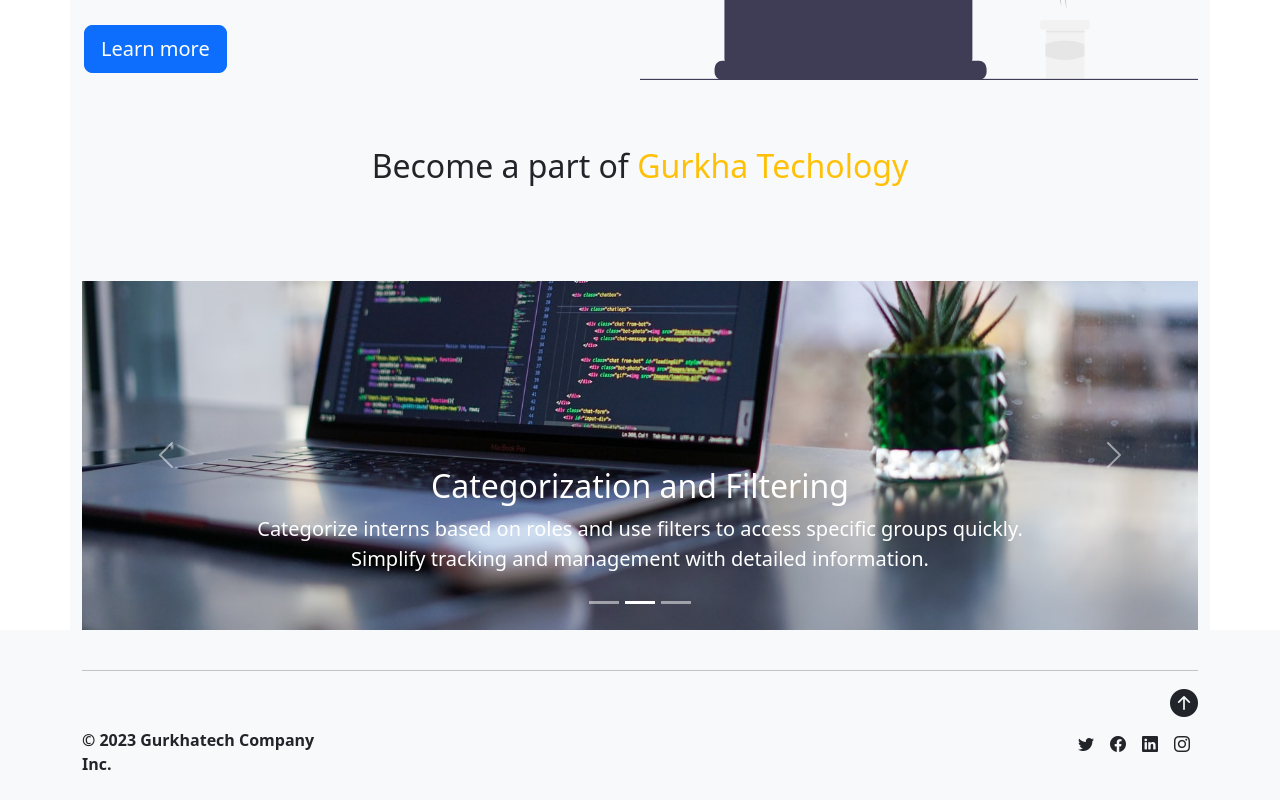
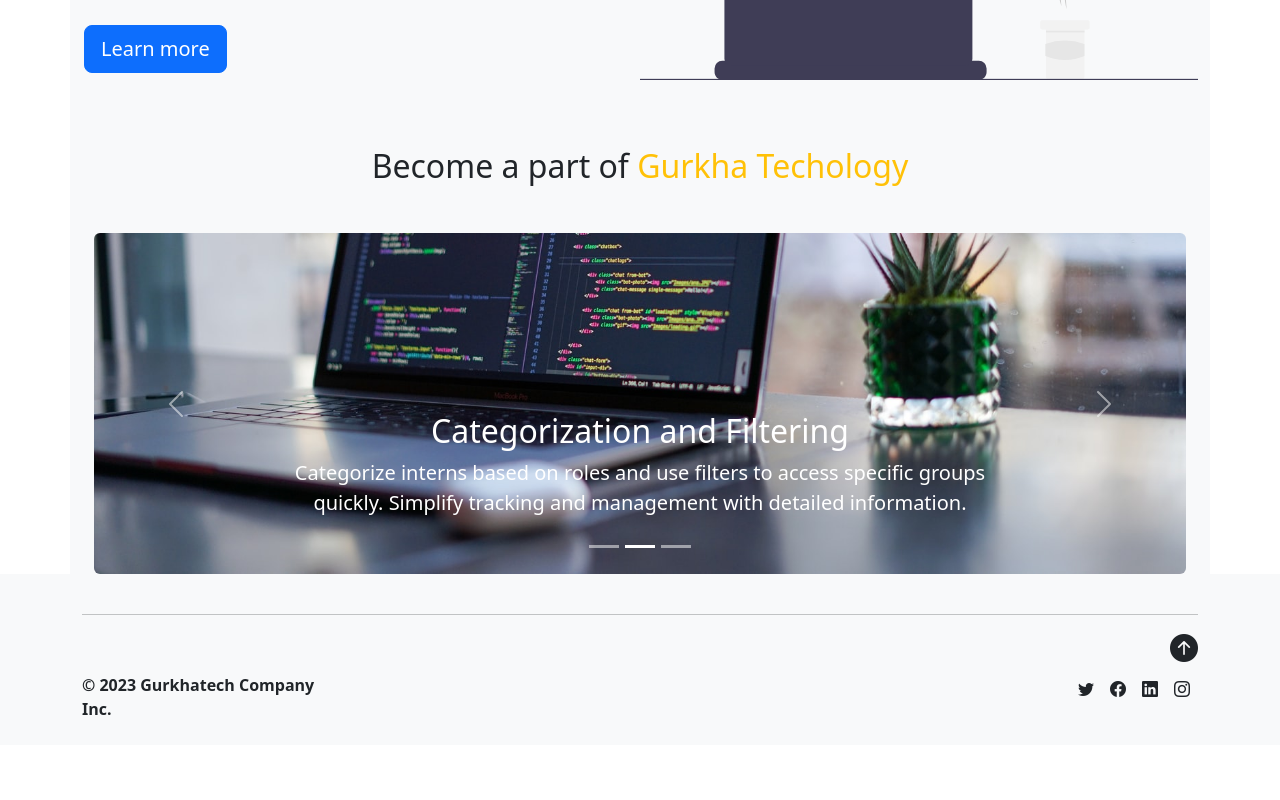
Before and after one commit to jayandrathapachhetri/Gurkha-Intern-Management-App, a React (Create React App) app: page / in a window 1280 px wide. Shown: the part 419-1219 px from the top of the page. After the commit the page ends 1164 px from the top, so only its background shows below. Built offline with nearby package versions, Linux system fonts and the light colour scheme.

Commit message:
Login RW Done

```diff
--- a/src/components/Home.js
+++ b/src/components/Home.js
@@ -9,7 +9,7 @@
       <Navbar />
       <div className="container mt-5">
         <div className="row col">
-          <section className="bg-light text-dark p-5 p-lg-0 pt-lg-5 text-center text-sm-start ">
+          <section className="bg-light text-dark p-5 p-lg-0 pt-lg-5 text-sm-start">
             <div className="container mt-4">
               <div className="d-sm-flex align-items-center justify-content-between">
                 <div className="mb-4">
@@ -21,7 +21,7 @@
                     management.
                   </p>
                   <Link
-                    className="btn btn-primary btn-lg"
+                    className="btn btn-primary btn-lg text-center"
                     to="/about"
                     role="button"
                   >
@@ -35,19 +35,19 @@
                 />
               </div>
             </div>
-            <h2 className="text-center my-5">
+            <h2 className="text-center mt-md-3 my-lg-5 d-none d-md-block">
               Become a part of
               <span className="text-warning"> Gurkha Techology </span>
             </h2>
           </section>
 
-          <section className="bg-light text-dark p-5 p-lg-0 pt-lg-5 text-center text-sm-start">
+          <section className="bg-light text-dark  text-center text-sm-start">
             <div className="container d-none d-sm-block">
               <Carousel fade>
                 <Carousel.Item>
                   <img
                     src="Images/home1.jpg"
-                    className="d-block w-100"
+                    className="d-block w-100 image-fluid rounded"
                     alt="..."
                   />
                   <Carousel.Caption>
@@ -62,7 +62,7 @@
                 <Carousel.Item>
                   <img
                     src="Images/home2.jpg"
-                    className="d-block w-100"
+                    className="d-block w-100 image-fluid rounded"
                     alt="..."
                   />
                   <Carousel.Caption>
@@ -77,7 +77,7 @@
                 <Carousel.Item>
                   <img
                     src="Images/home3.jpg"
-                    className="d-block w-100"
+                    className="d-block w-100 image-fluid rounded"
                     alt="..."
                   />
                   <Carousel.Caption>
--- a/src/components/LogIn.js
+++ b/src/components/LogIn.js
@@ -86,7 +86,7 @@
           backgroundPosition: "center",
           backgroundSize: 'cover',
         }}>
-        <div className="p-3 rounded w-lg-50  border bg-info">
+        <div className="p-3 rounded  w-lg-75  border bg-info offset-lg-5">
           <h2 className='text-center'>
             <strong>Gurkha Intern</strong>
           </h2>
```
